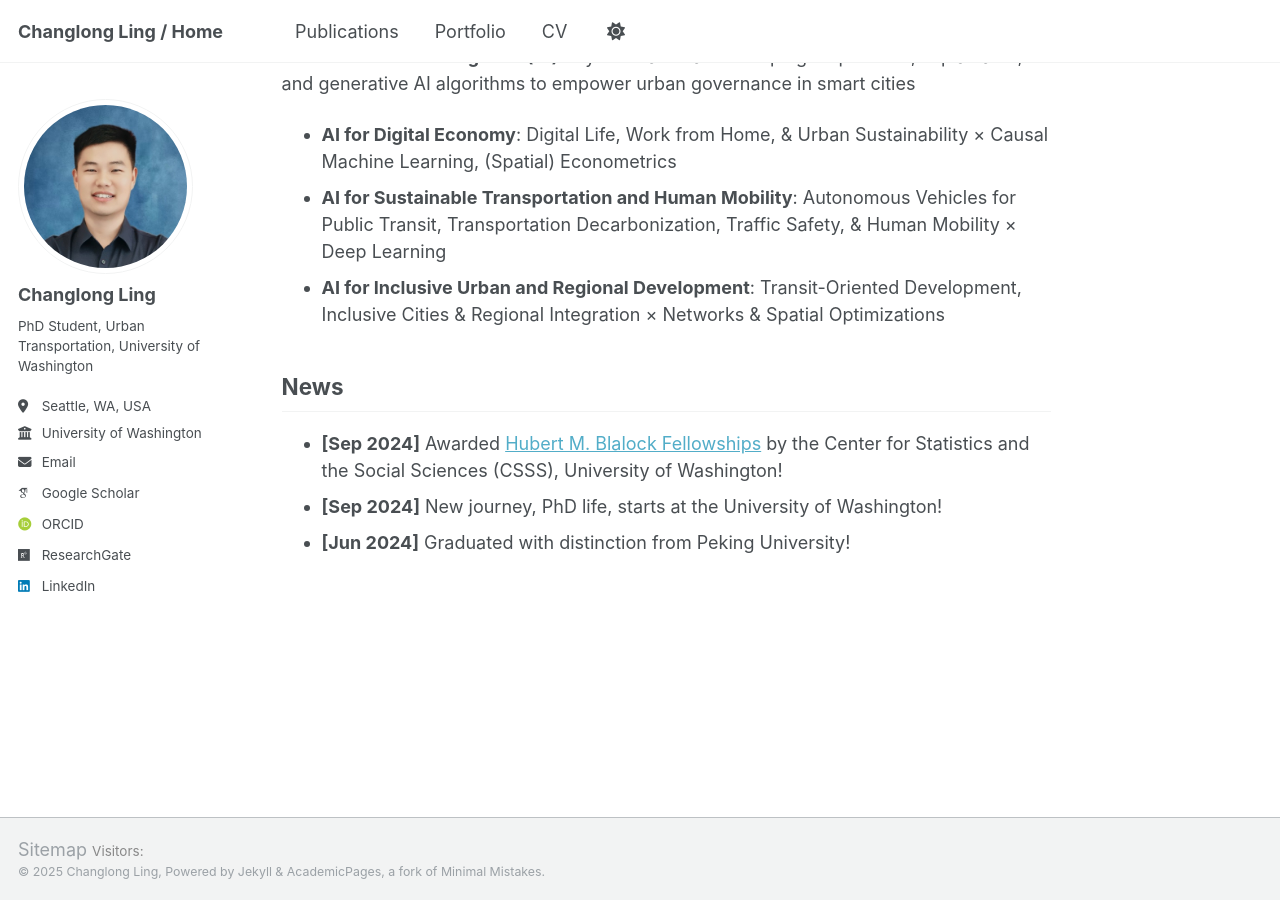
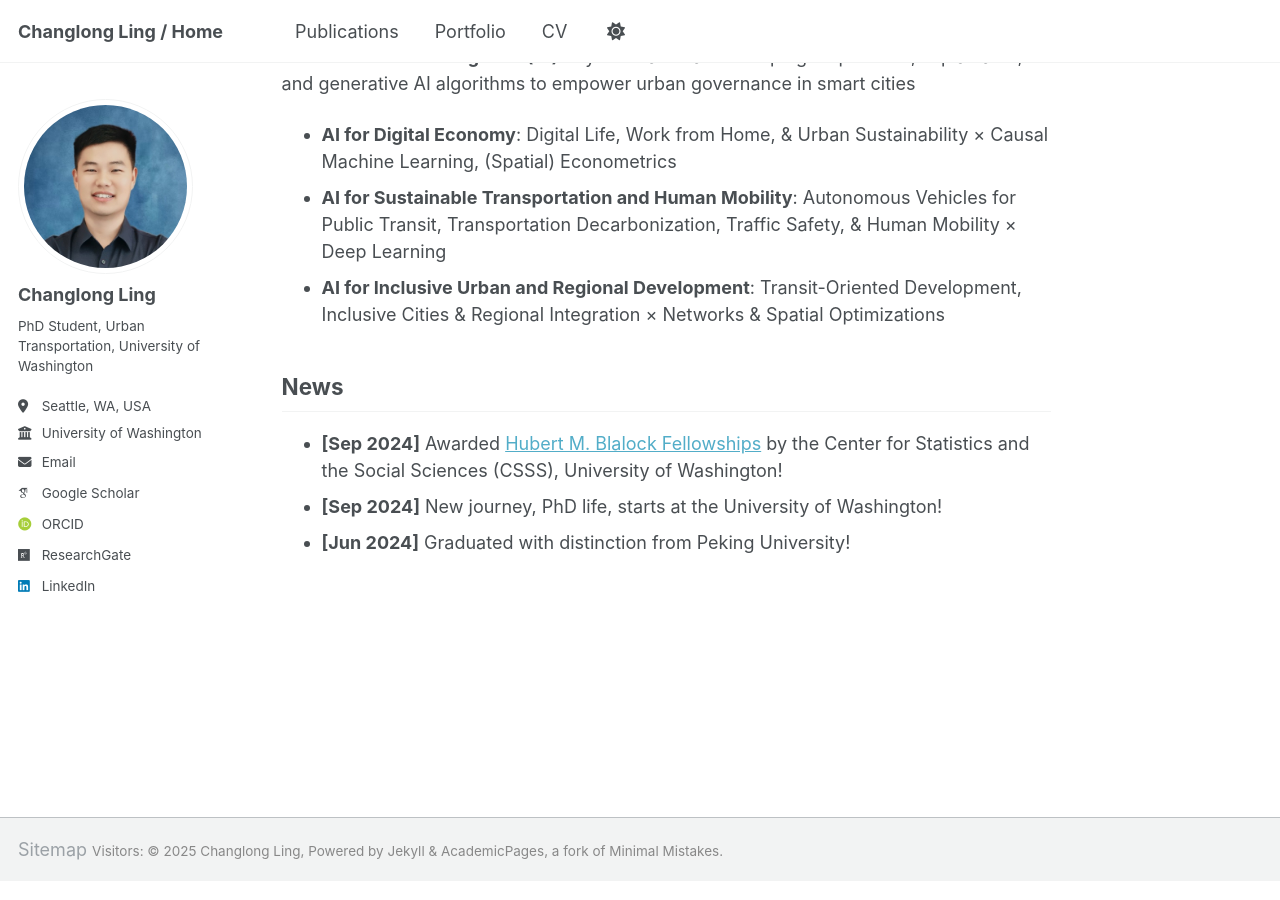
Before and after one commit to ChanglongLing/changlongling.github.io, a Jekyll site: the page built from _pages/about.md, in a window 1280 px wide and 900 px high, scrolled down 590 px. Built offline with Jekyll 4.4.1, drawn with Linux system fonts in a browser that asks for light colours; some web fonts are replaced; comment, search, counter and statistics services are not loaded.

Commit message:
Update footer.html

```diff
--- a/_includes/footer.html
+++ b/_includes/footer.html
@@ -1,8 +1,10 @@
-{% include base_path %}
-
-<small style="color:#888;">Visitors: <span id="busuanzi_value_site_uv"></span></small>
+<small style="color:#888; white-space:nowrap;">
+  Visitors: <span id="busuanzi_value_site_uv"></span>
+  &copy; {{ site.time | date: '%Y' }} {{ site.name | default: site.title }},
+  {{ site.data.ui-text[site.locale].powered_by | default: "Powered by" }}
+  <a href="http://jekyllrb.com" rel="nofollow">Jekyll</a> &amp;
+  <a href="https://github.com/academicpages/academicpages.github.io">AcademicPages</a>,
+  a fork of
+  <a href="https://mademistakes.com/work/minimal-mistakes-jekyll-theme/" rel="nofollow">Minimal Mistakes</a>.
+</small>
 <script async src="https://busuanzi.ibruce.info/busuanzi/2.3/busuanzi.pure.mini.js"></script>
-
-<div class="page__footer-copyright">
-  &copy; {{ site.time | date: '%Y' }} {{ site.name | default: site.title }}, {{ site.data.ui-text[site.locale].powered_by | default: "Powered by" }} <a href="http://jekyllrb.com" rel="nofollow">Jekyll</a> &amp; <a href="https://github.com/academicpages/academicpages.github.io">AcademicPages</a>, a fork of <a href="https://mademistakes.com/work/minimal-mistakes-jekyll-theme/" rel="nofollow">Minimal Mistakes</a>.<br />
-</div>
```
